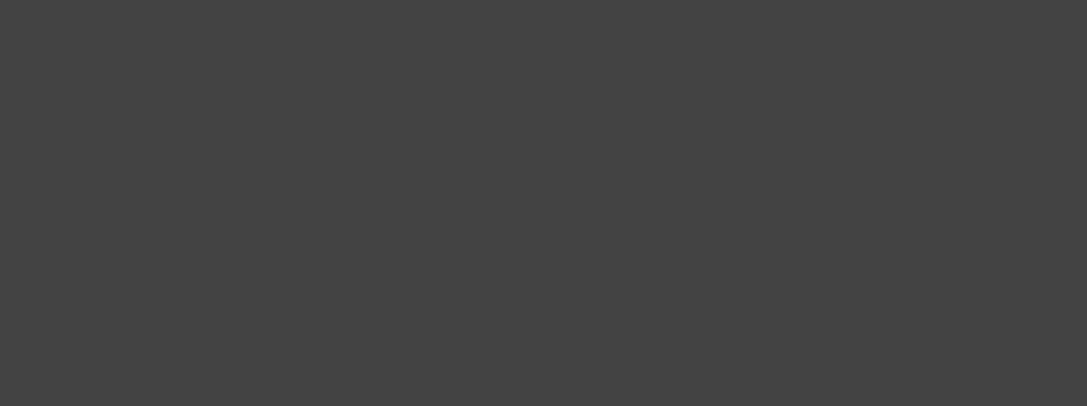
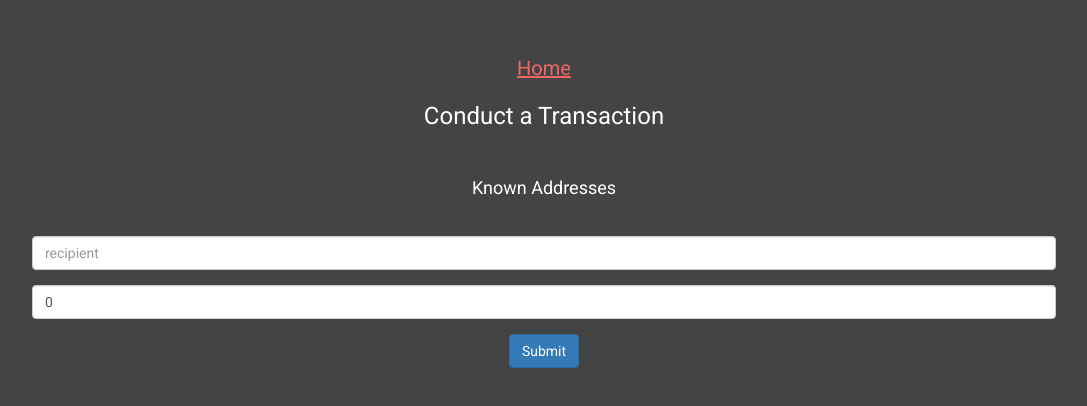
Before and after one commit to MajemiteJames/block-chain, a React (Create React App) app in the folder client/: page /conduct-transaction in a window 1280 px wide. Shown: the part 138-544 px from the top of the page, without its empty margins (96-1183 px from the left). Built offline with nearby package versions, Linux system fonts and the light colour scheme.

Commit message:
created  atranacr=tion page

```diff
--- a/client/src/App.js
+++ b/client/src/App.js
@@ -23,6 +23,7 @@ class App extends Component {
         </div>
         <br />
         <div><Link to='/blocks'>Blocks</Link></div>
+        <div><Link to='/conduct-transaction'>Conduct a Transaction</Link></div>
         <br />
        <div className="WalletInfo">
         <div>Address: {address}</div>
--- /dev/null
+++ b/client/src/components/ConductTransaction.js
@@ -0,0 +1,84 @@
+import React, { Component } from 'react';
+import { FormGroup, FormControl, Button } from 'react-bootstrap';
+import { Link } from 'react-router-dom';
+import history from '../history';
+
+class ConductTransaction extends Component {
+  state = { recipient: '', amount: 0, knownAddresses: [] };
+
+//   componentDidMount() {
+//     fetch(`${document.location.origin}/api/known-addresses`)
+//       .then(response => response.json())
+//       .then(json => this.setState({ knownAddresses: json }));
+//   }
+
+  updateRecipient = event => {
+    this.setState({ recipient: event.target.value });
+  }
+
+  updateAmount = event => {
+    this.setState({ amount: Number(event.target.value) });
+  }
+
+  conductTransaction = () => {
+    const { recipient, amount } = this.state;
+
+    fetch('http://localhost:3100/api/transact', {
+      method: 'POST',
+      headers: { 'Content-Type': 'application/json' },
+      body: JSON.stringify({ recipient, amount })
+    }).then(response => response.json())
+      .then(json => {
+        alert(json.message || json.type);
+        // history.push('/transaction-pool');
+      });
+  }
+
+  render() {
+    return (
+      <div className='ConductTransaction'>
+        <Link to='/'>Home</Link>
+        <h3>Conduct a Transaction</h3>
+        <br />
+        <h4>Known Addresses</h4>
+        {/* {
+          this.state.knownAddresses.map(knownAddress => {
+            return (
+              <div key={knownAddress}>
+                <div>{knownAddress}</div>
+                <br />
+              </div>
+            );
+          })
+        } */}
+        <br />
+        <FormGroup>
+          <FormControl
+            input='text'
+            placeholder='recipient'
+            value={this.state.recipient}
+            onChange={this.updateRecipient}
+          />
+        </FormGroup>
+        <FormGroup>
+          <FormControl
+            input='number'
+            placeholder='amount'
+            value={this.state.amount}
+            onChange={this.updateAmount}
+          />
+        </FormGroup>
+        <div>
+          <Button
+            bsStyle="danger"
+            onClick={this.conductTransaction}
+          >
+            Submit
+          </Button>
+        </div>
+      </div>
+    )
+  }
+};
+
+export default ConductTransaction;
--- a/client/src/index.js
+++ b/client/src/index.js
@@ -5,6 +5,7 @@ import { Router, Switch, Route } from 'react-router-dom';
 import './index.css';
 import App from './App';
 import Blocks from '../src/components/Blocks';
+import ConductTransaction from '../src/components/ConductTransaction';
 
 ReactDOM.render(
   <React.StrictMode>
@@ -12,6 +13,7 @@ ReactDOM.render(
       <Switch>
         <Route exact path='/' component={App} />
         <Route path='/blocks' component={Blocks} />
+        <Route path='/conduct-transaction' component={ConductTransaction} />
       </Switch>
     </Router>
   </React.StrictMode>,
```
